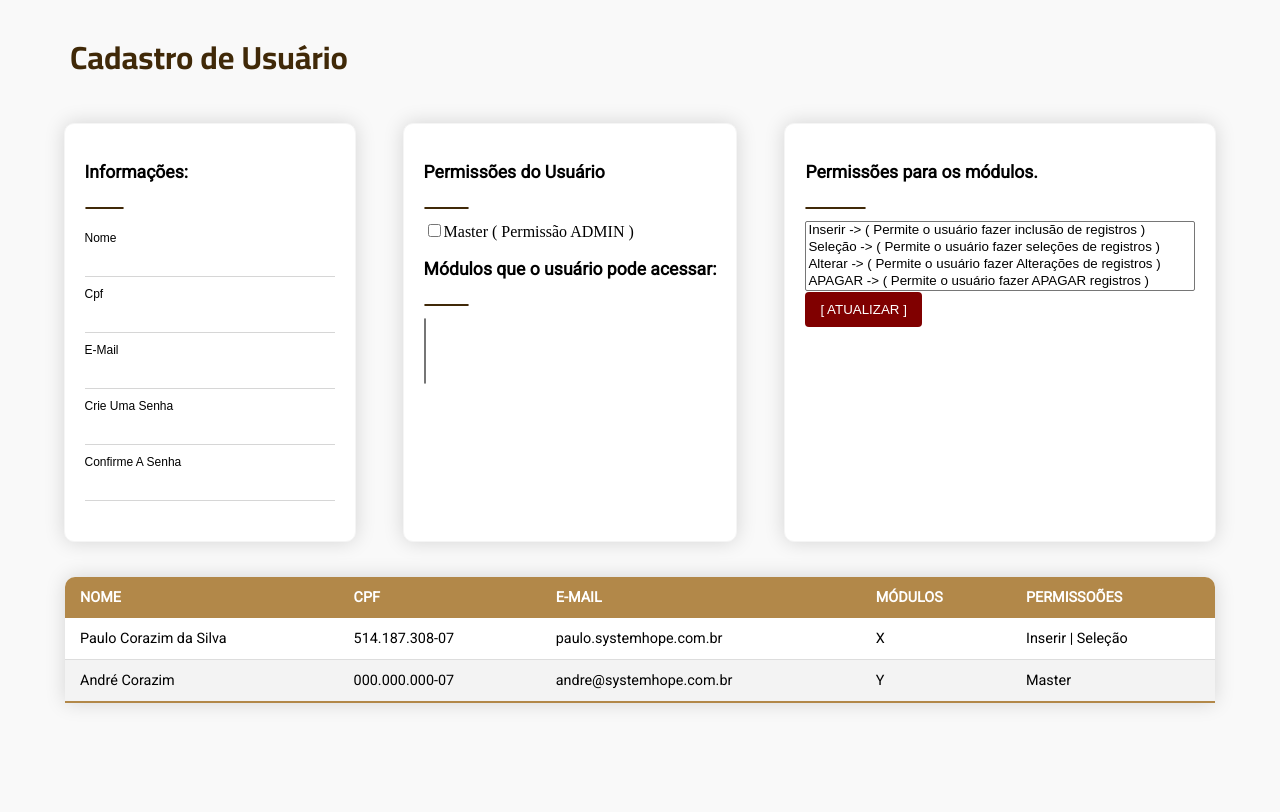
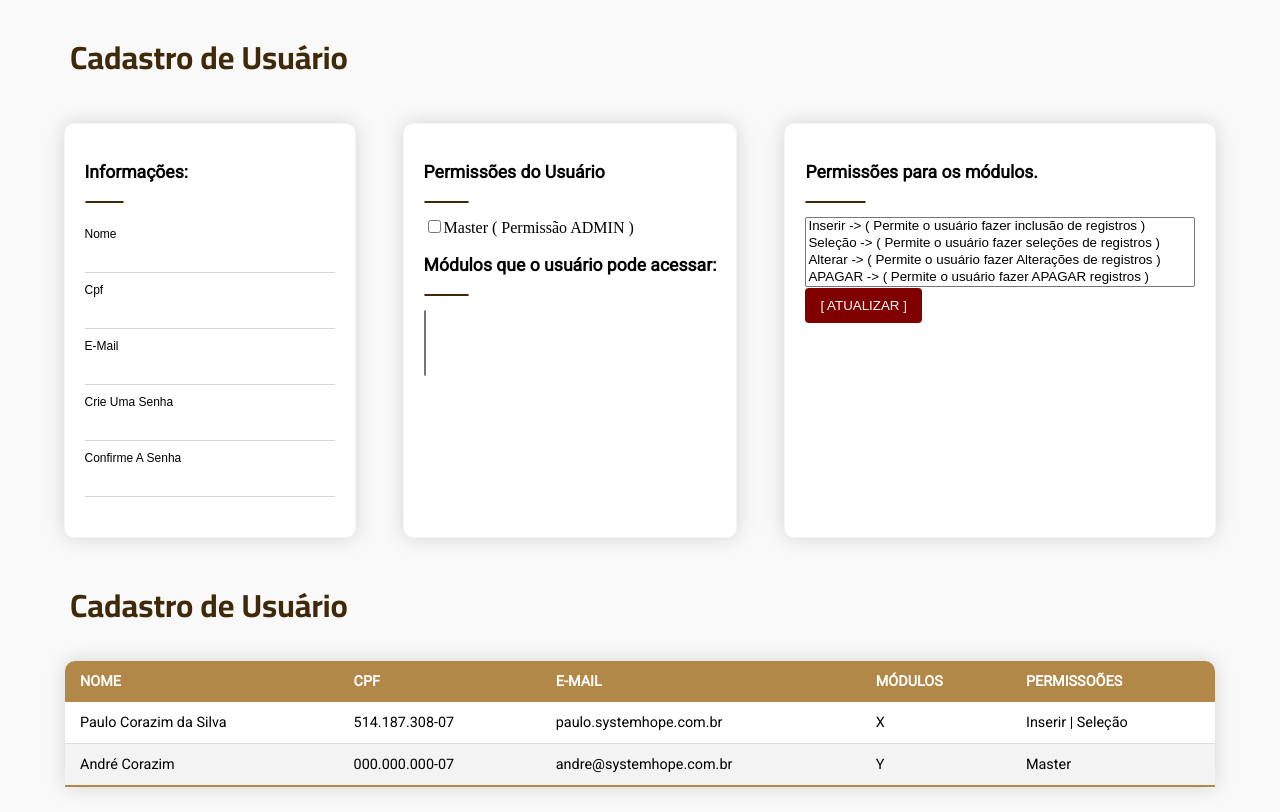
Before and after one commit to paulocorazim/project-castanheiro, a PHP site: page /pages/users.html in a window 1280 px wide. Before the commit the page ends 707 px from the top, so only its background shows below. Run offline with PHP 8.4, Linux system fonts and the light colour scheme; some libraries are stand-ins or nearby versions.

Commit message:
Informação em cima 2

```diff
--- a/css/style.css
+++ b/css/style.css
@@ -279,6 +279,8 @@ button[type=submit]{
     display: inline-block;
     border: 1px solid #402908;
     border-radius: 5px;
+    margin-top: 1px;
+    margin-bottom: 10px;
 }
 
 /*---------------------TABELA ----------------------------------------*/
@@ -341,8 +343,6 @@ button[type=submit]{
     position: absolute;
     top: 90px;
     width: 100%;
-
-
 }
 
 .error {
--- a/pages/users.html
+++ b/pages/users.html
@@ -15,7 +15,6 @@
 </head>
 
 <body>
-    <div class="alerta"></div>
     <div class="containerprincipal">
         <div class="margin_esq_padrao">
             <h2> Cadastro de Usuário</h2>
@@ -79,7 +78,9 @@
                 </form>
             </div>
         </div>
-
+        <div class="margin_esq_padrao">
+            <h2> Cadastro de Usuário</h2>
+        </div>
 
         <div class="tableuser">
             <table class="content-table">
```
Also changed, not shown: class/class.ScreenUsers.php (+11 -3 lines).
